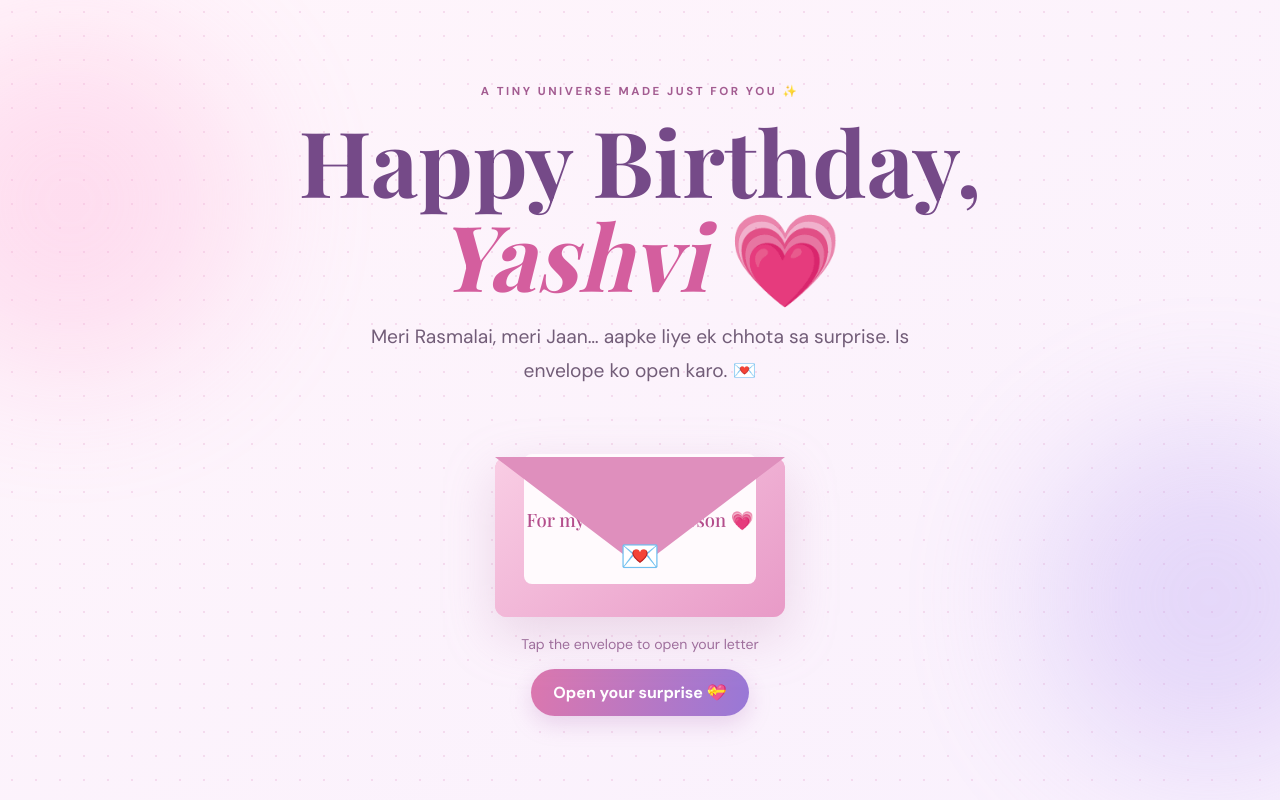
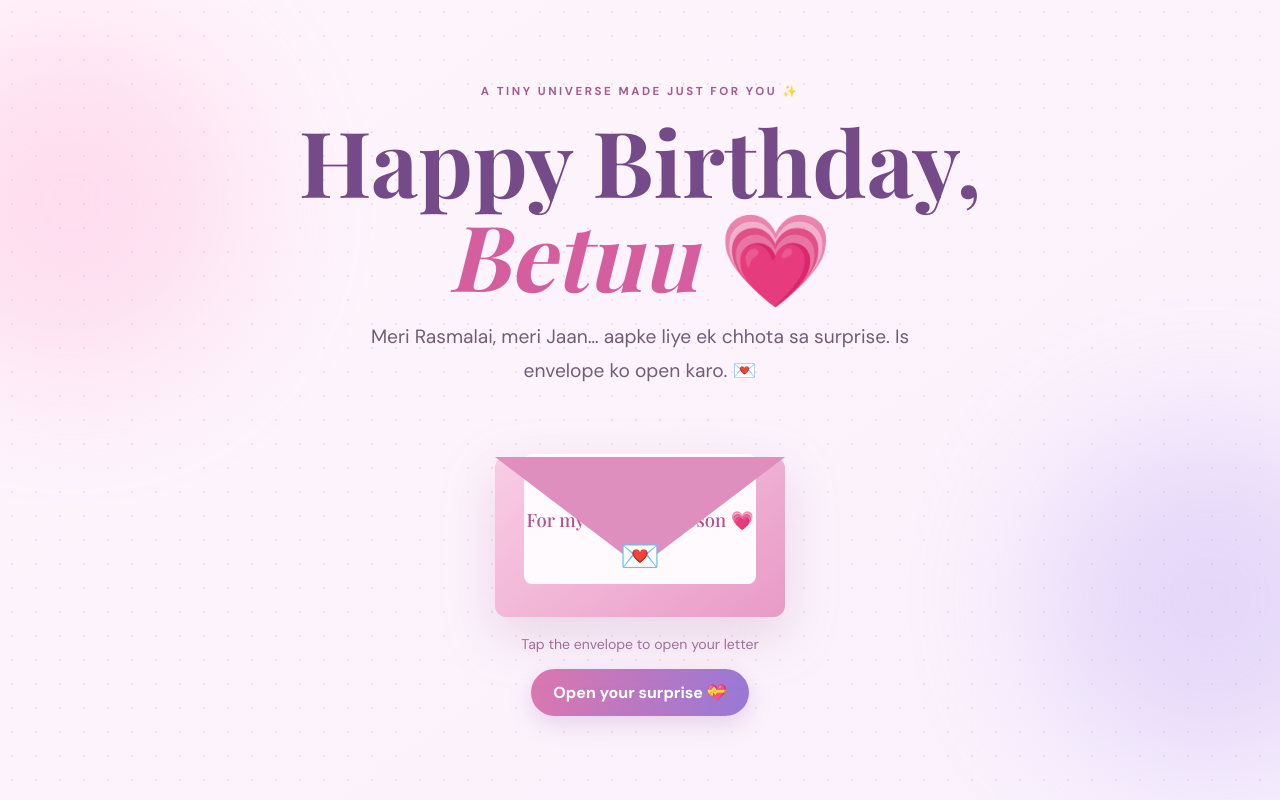
Before and after one commit to Kunallkumawat/yashvi-birthday, a plain HTML site: page index.html in a window 1280 px wide. Shown: the top 800 px of the page. Drawn offline with nearby package versions, Linux system fonts and the light colour scheme; a web font is replaced by a local one.

Commit message:
Update index.html

```diff
--- a/index.html
+++ b/index.html
@@ -43,7 +43,7 @@ footer{text-align:center;padding:30px 15px 45px;color:#9b7b9c;font-size:.85rem}
  <div class="glow g1"></div><div class="glow g2"></div>
  <div class="hero-inner">
   <div class="eyebrow">A tiny universe made just for you ✨</div>
-  <h1>Happy Birthday,<br><span>Yashvi</span> 💗</h1>
+  <h1>Happy Birthday,<br><span>Betuu</span> 💗</h1>
   <p class="subtitle">Meri Rasmalai, meri Jaan… aapke liye ek chhota sa surprise. Is envelope ko open karo. 💌</p>
   <div class="envelope-wrap" id="envelopeWrap" role="button" tabindex="0" aria-label="Open your love letter">
    <div class="envelope" id="envelope"><div class="letter-peek">For my favourite person 💗</div><div class="flap"></div><div class="seal">💌</div></div>
```
